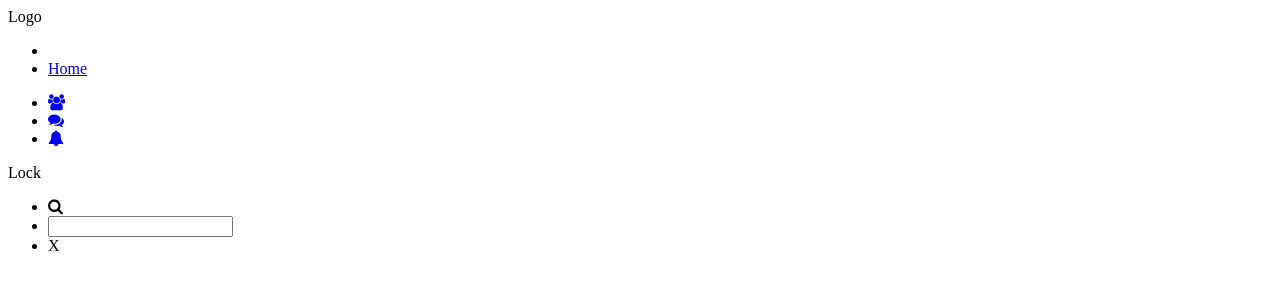
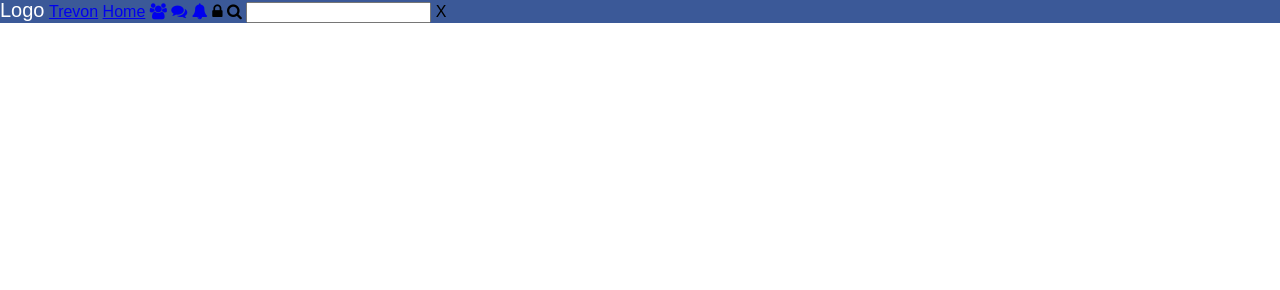
Before and after one commit to Tthomas313/socialmedia2, a plain HTML site: page index.html in a window 1280 px wide. Drawn offline with Linux system fonts and the light colour scheme.

Commit message:
css added

```diff
--- /dev/null
+++ b/css/main.css
@@ -0,0 +1,39 @@
+html{
+    font-family:sans-serif;
+}
+header {
+    background:#3B5998;
+}
+header .logo-area{
+    color:white;
+    display: inline-block;
+}
+header .logo-area a{
+    color: white;
+    text-decoration: none;
+    font-size: 20px;
+}
+header .menu{
+    display: inline-block;
+}
+header .menu ul li{
+    display: inline-block
+}
+header .icon-links{
+    display: inline-block;
+}
+header .icon-links ul li{
+    display: inline-block
+}
+header .icon-links .quick-options{
+    display: inline-block
+}
+header .icon-links .privacy{
+    display: inline-block
+}
+header .search-area{
+    display: inline-block;
+}
+header .search-area ul li{
+    display:inline-block;
+}
--- /dev/null
+++ b/css/reset.css
@@ -0,0 +1,47 @@
+/* http://meyerweb.com/eric/tools/css/reset/
+   v2.0 | 20110126
+   License: none (public domain)
+*/
+
+html, body, div, span, applet, object, iframe,
+h1, h2, h3, h4, h5, h6, p, blockquote, pre,
+a, abbr, acronym, address, big, cite, code,
+del, dfn, em, img, ins, kbd, q, s, samp,
+small, strike, strong, sub, sup, tt, var,
+b, u, i, center,
+dl, dt, dd, ol, ul, li,
+fieldset, form, label, legend,
+table, caption, tbody, tfoot, thead, tr, th, td,
+article, aside, canvas, details, embed,
+figure, figcaption, footer, header, hgroup,
+menu, nav, output, ruby, section, summary,
+time, mark, audio, video {
+	margin: 0;
+	padding: 0;
+	border: 0;
+	font-size: 100%;
+	font: inherit;
+	vertical-align: baseline;
+}
+/* HTML5 display-role reset for older browsers */
+article, aside, details, figcaption, figure,
+footer, header, hgroup, menu, nav, section {
+	display: block;
+}
+body {
+	line-height: 1;
+}
+ol, ul {
+	list-style: none;
+}
+blockquote, q {
+	quotes: none;
+}
+blockquote:before, blockquote:after,
+q:before, q:after {
+	content: '';
+	content: none;
+}
+table {
+	border-collapse: collapse;
+	border-spacing: 0;
--- a/index.html
+++ b/index.html
@@ -6,17 +6,19 @@
     <meta http-equiv="X-UA-Compatible" content="ie=edge">
     <title>Social Media</title>
     <link href="https://stackpath.bootstrapcdn.com/font-awesome/4.7.0/css/font-awesome.min.css" rel="stylesheet" integrity="sha384-wvfXpqpZZVQGK6TAh5PVlGOfQNHSoD2xbE+QkPxCAFlNEevoEH3Sl0sibVcOQVnN" crossorigin="anonymous">
+    <link href="css/reset.css" rel="stylesheet">
+    <link href="css/main.css" rel="stylesheet">
     </head>
         <body>
             <header>
-                <div>
-                    Logo
+                <div class="logo-area">
+                  <a href="index.html">Logo</a>
                 </div>
-                <div>
+                <div class="menu">
                     <ul>
                         <li>
                             <a href="trevon.html">
-
+                                Trevon
                             </a>
                         </li>
                         <li>
@@ -26,8 +28,8 @@
                          </li>
 
                 </div>
-                <div>
-                    <ul>
+                <div class="icon-links">
+                    <ul class="quick-options">
                          <li>
                             <a href="trevon.html">
                                 <i class="fa fa-users" aria-hidden="true"></i>
@@ -42,29 +44,25 @@
                             <a href="trevon.html">
                                 <i class="fa fa-bell" aria-hidden="true"></i>
                              </a>
+                            </li>
+                        </ul>
+                        <div class="privacy">
+                            <i class="fa fa-lock" aria-hidden="true"></i>
                         </div>
-                        </ul>
-                        <div>
-                            Lock
                     </div>
-
+                        <div class="search-area">
                                     <ul>
                                         <li>
                                              <i class="fa fa-search" aria-hidden="true"></i>
-                                            </a>
                                         </li>
                                         <li>
                                            <input type="text" name="search">
-                                            </a>
                                         </li>
-
-                                </div>
                                          <li>
                                             X
                                          </li>
                                     </ul>
                                 </div>
                          </header>
-
                     </body>
             </html>
```
Lines whose indentation alone changed are shown as unchanged.
